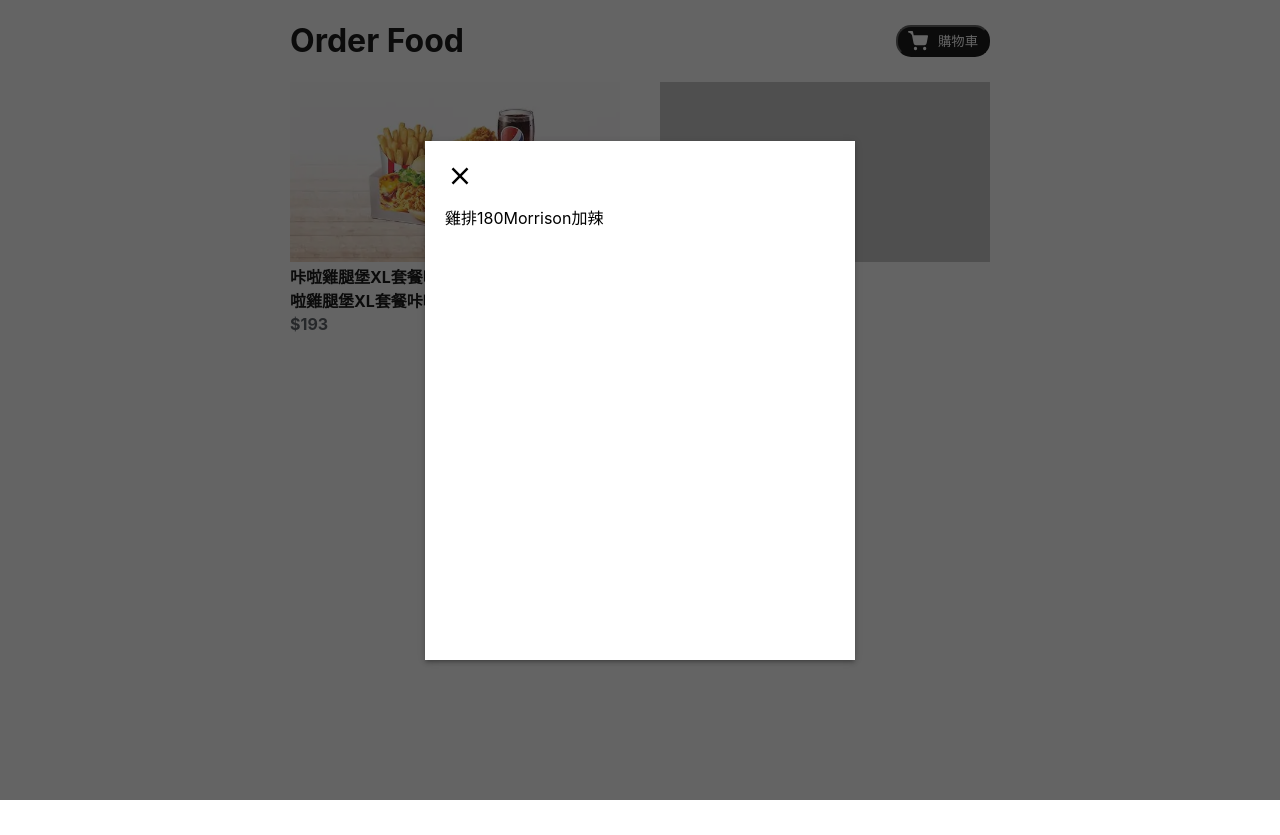
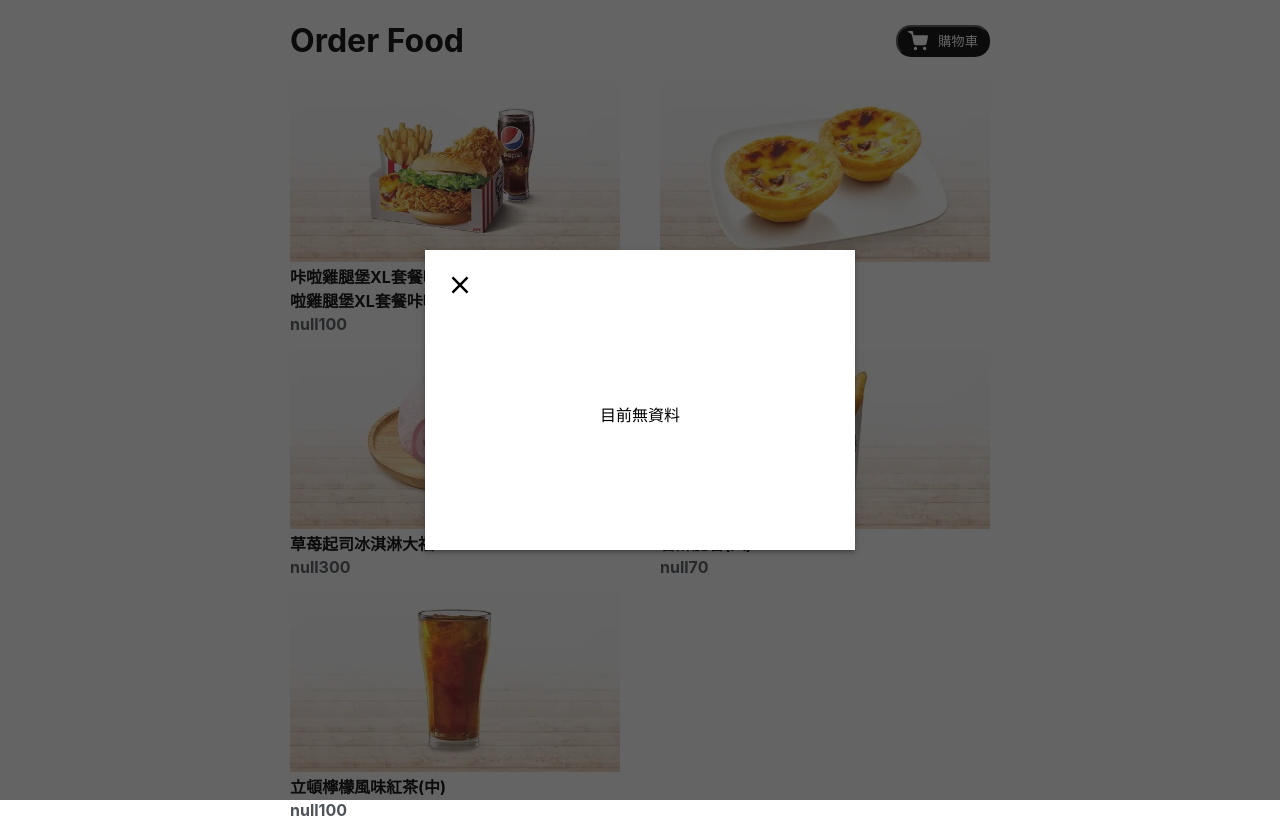
Before and after one commit to gracekrcx/orderfood, a React (Create React App) app: page / in a window 1280 px wide. Both pictures are taken after a click on the button "購物車". Before the commit the page ends 800 px from the top, so only its background shows below. Built offline with nearby package versions, Linux system fonts and the light colour scheme.

Commit message:
update logic

```diff
--- a/src/App.js
+++ b/src/App.js
@@ -3,27 +3,21 @@ import "./scss/App.scss";
 import Products from "./components/Products";
 import Header from "./components/Header";
 import { setLocalStorage } from "./utils/Utils";
+import StoreContextProvider from "./context/store";
 
 function App() {
   useEffect(() => {
-    const preData = [
-      {
-        name: "雞排",
-        price: 80,
-        quantity: 1,
-        notes: "加辣",
-        customer: "Morrison",
-      },
-    ];
-
-    setLocalStorage("order", preData);
+    const currency = "$";
+    setLocalStorage("currency", currency);
   }, []);
 
   return (
-    <div className="app">
-      <Header />
-      <Products />
-    </div>
+    <StoreContextProvider>
+      <div className="app">
+        <Header />
+        <Products />
+      </div>
+    </StoreContextProvider>
   );
 }
 
--- a/src/components/CreateAndEditOrder/index.js
+++ b/src/components/CreateAndEditOrder/index.js
@@ -1,9 +1,78 @@
 import { useState } from "react";
 import goBack from "../../images/goBack.svg";
-import { getLocalStorage, setLocalStorage } from "../../utils/Utils";
+import {
+  getLocalStorage,
+  setLocalStorage,
+  calculateTotalPrice,
+} from "../../utils/Utils";
+import { useStore } from "../../context/store";
 
 // showOrder : edit 時返回購物車
 // Q : 如果 showOrder 沒有傳 default 傳 NULL 對嗎?
+
+const QuantitySelect = ({ quantity, handleQuantity, isEdit }) => {
+  const number = Array.from({ length: 20 }, (_, i) => i + 1);
+  return (
+    <select className="select t20" value={quantity} onChange={handleQuantity}>
+      {isEdit && <option value="delete">移除</option>}
+      {number.map((i) => (
+        <option value={i} key={i}>
+          {i}
+        </option>
+      ))}
+    </select>
+  );
+};
+
+const Customer = ({ customer, handleInputChange }) => {
+  return (
+    <div className="mv10">
+      <label htmlFor="customer" className="db">
+        訂購人姓名
+      </label>
+      <input
+        type="text"
+        name="customer"
+        autoComplete="off"
+        value={customer}
+        onChange={handleInputChange}
+      />
+    </div>
+  );
+};
+
+const Notes = ({ notes, handleInputChange }) => {
+  return (
+    <div className="mv10">
+      <label htmlFor="notes" className="db">
+        商品備註
+      </label>
+      <textarea
+        name="notes"
+        rows="3"
+        className="notesArea"
+        defaultValue={notes}
+        onChange={handleInputChange}
+      />
+    </div>
+  );
+};
+
+const DeleteConfirm = ({ handleDeleteOrder, handleCancleDelete }) => {
+  return (
+    <div className="deleteAlert">
+      <span className="deleteText">確定刪除</span>
+      <div className="deleteButtonGroup">
+        <button className="deleteButton" onClick={handleDeleteOrder}>
+          確定
+        </button>
+        <button className="deleteButton" onClick={handleCancleDelete}>
+          取消
+        </button>
+      </div>
+    </div>
+  );
+};
 
 const CreateAndEditOrder = ({
   selectedData = null,
@@ -11,20 +80,30 @@ const CreateAndEditOrder = ({
   showOrder = null,
   onClose = null,
 }) => {
-  const currency = "$";
-  const { name, price } = selectedData;
+  const { setIsHaveOrder } = useStore();
+  const currency = getLocalStorage("currency");
+  const oldData = getLocalStorage("order") || [];
+  // selectedData
+  // 新增：name, price
+  // 修改：name, price, quantity, customer, notes, orderId
+  const { name, price, quantity = 1, customer = "", notes = "" } = selectedData;
   const [singleOrder, setSingleOrder] = useState({
     name: name,
     price: price,
-    quantity: 1,
-    notes: "",
-    customer: "",
+    quantity: quantity,
+    notes: notes,
+    customer: customer,
   });
+  const [isShowDeleteAlert, setIsShowDeleteAlert] = useState(false);
 
   const handleQuantity = (e) => {
+    if (e.target.value === "delete") {
+      setIsShowDeleteAlert(true);
+    } else {
       setSingleOrder((preData) => {
         return { ...preData, quantity: parseInt(e.target.value, 10) };
       });
+    }
   };
 
   const handleInputChange = (e) => {
@@ -33,63 +112,104 @@ const CreateAndEditOrder = ({
     });
   };
 
+  const updateOrderData = (data) => {
+    data.length > 0 ? setIsHaveOrder(true) : setIsHaveOrder(false);
+    setLocalStorage("order", data);
+    calculateTotalPrice(data);
+  };
+
   const handleAddOrder = () => {
-    const oldData = getLocalStorage("order");
-    const newData = [...oldData, singleOrder];
-    setLocalStorage("order", newData);
+    const orderId = Date.now();
+    const newOrder = { ...singleOrder, orderId };
+    const newData = [...oldData, newOrder];
+    updateOrderData(newData);
     onClose();
+  };
+
+  const handleEditOrder = () => {
+    const orderId = selectedData.orderId;
+    // const index = oldData.findIndex((item) => {
+    //   return item.orderId === orderId;
+    // });
+    const updateData = oldData.map((item) => {
+      if (item.orderId === orderId) {
+        return { ...singleOrder, orderId };
+      }
+      return item;
+    });
+    updateOrderData(updateData);
+    showOrder();
+  };
+
+  const handleDeleteOrder = () => {
+    const orderId = selectedData.orderId;
+    const updateData = oldData.filter((item) => {
+      return item.orderId !== orderId;
+    });
+    updateOrderData(updateData);
+    showOrder();
+  };
+
+  const handleCancleDelete = () => {
+    setIsShowDeleteAlert(false);
   };
 
   return (
     <div>
       {isEdit ? (
         <>
+          {isShowDeleteAlert && (
+            <DeleteConfirm
+              handleDeleteOrder={handleDeleteOrder}
+              handleCancleDelete={handleCancleDelete}
+            />
+          )}
           <img
-            className="w30 ml8"
+            className="w30 ml8 cursor"
             src={goBack}
             alt="goBack"
             onClick={showOrder}
           />
-          <span>修改修改修改修改修改</span>
+          <div>
+            <h1 className="single-ellipsis">{name}</h1>
+            <QuantitySelect
+              quantity={singleOrder.quantity}
+              handleQuantity={handleQuantity}
+              isEdit={isEdit}
+            />
+            <Customer
+              customer={singleOrder.customer}
+              handleInputChange={handleInputChange}
+            />
+            <Notes
+              notes={singleOrder.notes}
+              handleInputChange={handleInputChange}
+            />
+            <button className="addProduct" onClick={handleEditOrder}>
+              修改
+            </button>
+          </div>
         </>
       ) : (
         <div>
           <h1 className="single-ellipsis">{name}</h1>
-          <select className="select t20" onChange={handleQuantity}>
-            <option value="1">1</option>
-            <option value="2">2</option>
-            <option value="3">3</option>
-            <option value="55">55</option>
-          </select>
-          <div className="mv10">
-            <label htmlFor="customer" className="db">
-              訂購人姓名
-            </label>
-            <input
-              type="text"
-              name="customer"
-              autoComplete="off"
-              onChange={handleInputChange}
+          <QuantitySelect
+            quantity={singleOrder.quantity}
+            handleQuantity={handleQuantity}
           />
-          </div>
-          <div className="mv10">
-            <label htmlFor="notes" className="db">
-              商品備註
-            </label>
-            <textarea
-              name="notes"
-              rows="3"
-              className="wp90"
-              onChange={handleInputChange}
+          <Customer
+            customer={singleOrder.customer}
+            handleInputChange={handleInputChange}
           />
-          </div>
-          <div>
+          <Notes
+            notes={singleOrder.notes}
+            handleInputChange={handleInputChange}
+          />
           <button className="addProduct" onClick={handleAddOrder}>
             {`新增${singleOrder.quantity}項商品至訂單 • ${currency}${
               price * singleOrder.quantity
             }`}
           </button>
-          </div>
         </div>
       )}
     </div>
--- a/src/components/Header/index.js
+++ b/src/components/Header/index.js
@@ -2,9 +2,15 @@ import { useState } from "react";
 import logo from "../../images/shopping-cart.svg";
 import CustomPopup from "../CustomPopup";
 import ShoppingCard from "../ShoppingCard";
+import { useStore } from "../../context/store";
+
+const HaveOrderIcon = () => {
+  return <div className="haveOrderIcon" />;
+};
 
 const Header = () => {
   const [isPopUp, setIsPopUp] = useState(false);
+  const { isHaveOrder } = useStore();
 
   const togglePopUp = () => {
     setIsPopUp(!isPopUp);
@@ -21,6 +27,7 @@ const Header = () => {
         <h1>Order Food</h1>
         <button className="btn" onClick={togglePopUp}>
           <img className="shoppingLogo" src={logo} alt="shopping" />
+          {isHaveOrder && <HaveOrderIcon />}
           <span className="ml10">購物車</span>
         </button>
       </header>
--- a/src/components/Products/index.js
+++ b/src/components/Products/index.js
@@ -3,26 +3,10 @@ import imagePlaceholder from "../../images/empty.jpg";
 import { getLocalStorage } from "../../utils/Utils";
 import CustomPopup from "../CustomPopup";
 import CreateAndEditOrder from "../CreateAndEditOrder";
-
-const list = [
-  {
-    id: 1,
-    name: "咔啦雞腿堡XL套餐咔啦雞腿堡XL套餐咔啦雞腿堡XL套餐咔啦雞腿堡XL套餐咔啦雞腿堡XL套餐咔啦雞腿堡XL套餐咔啦雞腿堡XL套餐咔啦雞腿堡XL套餐",
-    price: 193,
-    imageWebp: "/images/kfc/webp/01.webp",
-    imagejpg: "/images/kfc/jpg/01.jpeg",
-  },
-  {
-    id: 2,
-    name: "咔啦雞腿堡XL",
-    price: 120,
-    imageWebp: null,
-    imagejpg: null,
-  },
-];
+import { productList } from "../../utils/common";
 
 function Product() {
-  const currency = "$";
+  const currency = getLocalStorage("currency");
   const [isPopUp, setIsPopUp] = useState(false);
   const [selectedData, setSelectedData] = useState(null);
 
@@ -31,8 +15,7 @@ function Product() {
   };
 
   const handleProductClick = (id) => {
-    console.log("------> 商品 id", id);
-    const data = list.find((item) => item.id === id);
+    const data = productList.find((item) => item.id === id);
     setSelectedData(data);
     setIsPopUp(!isPopUp);
   };
@@ -48,11 +31,11 @@ function Product() {
         </CustomPopup>
       )}
       <div className="container">
-        {list.map((item) => {
+        {productList.map((item) => {
           const { id, name, price, imageWebp, imagejpg } = item;
           return (
             <div
-              className="card"
+              className="card mb15"
               key={name}
               onClick={() => handleProductClick(id)}
             >
--- a/src/components/ShoppingCard/index.js
+++ b/src/components/ShoppingCard/index.js
@@ -1,12 +1,27 @@
 import { useState } from "react";
 import closs from "../../images/close.svg";
 import CreateAndEditOrder from "../CreateAndEditOrder";
-import { getLocalStorage } from "../../utils/Utils";
+import { getLocalStorage, setLocalStorage } from "../../utils/Utils";
+import { useStore } from "../../context/store";
+
+const CloseIcon = ({ onClose }) => {
+  return (
+    <img className="w30 cursor" src={closs} alt="closs" onClick={onClose} />
+  );
+};
 
 const ShoppingCard = ({ onClose }) => {
+  const { setIsHaveOrder } = useStore();
+  const currency = getLocalStorage("currency");
+  const totalPrice = getLocalStorage("totalPrice");
+  const data = getLocalStorage("order");
   const [isShowOrder, setIsShowOrder] = useState(true);
+  const [success, setSuccess] = useState(false);
+  const [editData, setEditData] = useState(null);
 
-  const edit = () => {
+  const edit = (orderId) => {
+    const result = data.find((item) => item.orderId === orderId);
+    setEditData(result);
     setIsShowOrder(false);
   };
 
@@ -14,31 +29,87 @@ const ShoppingCard = ({ onClose }) => {
     setIsShowOrder(true);
   };
 
-  const data = getLocalStorage("order");
+  const handleFinisheOrder = () => {
+    setSuccess(true);
+    setLocalStorage("order", []);
+    setIsHaveOrder(false);
+    setTimeout(() => {
+      onClose();
+    }, 2000);
+  };
+
+  if (success) {
+    return (
+      <div>
+        <CloseIcon onClose={onClose} />
+        <div className="successContent">
+          <span className="successText">訂單已送出</span>
+          <span className="successText">2 秒後關閉</span>
+        </div>
+      </div>
+    );
+  }
+
+  if (!data || data.length === 0) {
+    return (
+      <div>
+        <CloseIcon onClose={onClose} />
+        <div className="empty fc">
+          <span>目前無資料</span>
+        </div>
+      </div>
+    );
+  }
 
   return (
     <div>
       {isShowOrder ? (
         <div>
-          <img className="w30" src={closs} alt="closs" onClick={onClose} />
-          {/* <span onClick={edit}>see detail</span> */}
+          <CloseIcon onClose={onClose} />
           <div className="content">
             {data.map((item, index) => {
               return (
-                <div className="detail" key={index}>
-                  <span className="item single-ellipsis">{item.name}</span>
-                  <span className="item">{item.quantity}</span>
-                  <span className="item">{item.price}</span>
-                  <span className="item">{item.customer}</span>
-                  <span className="item single-ellipsis">{item.notes}</span>
+                <div className="orderDetail" key={index}>
+                  <button className="edit" onClick={() => edit(item.orderId)}>
+                    編輯
+                  </button>
+                  <div className="orderDescription">
+                    <div className="fs w100">
+                      {item.customer && (
+                        <span className="customer single-ellipsis p5">
+                          {`${item.customer} /`}
+                        </span>
+                      )}
+                      <span className="name single-ellipsis p5">
+                        {item.name}
+                      </span>
+                    </div>
+                    <div className="fs w100">
+                      <span className="p5">{`${item.quantity}份`}</span>
+                      <span className="p5">{`${currency}${
+                        item.price * item.quantity
+                      }`}</span>
+                      <span className="notes single-ellipsis p5">
+                        {item.notes}
+                      </span>
+                    </div>
+                  </div>
                 </div>
               );
             })}
           </div>
+          <button className="addProduct" onClick={handleFinisheOrder}>
+            送出定單 總價 {`${currency}${totalPrice}`}
+          </button>
         </div>
       ) : (
         <div>
-          <CreateAndEditOrder showOrder={showOrder} isEdit onClose />
+          <CreateAndEditOrder
+            showOrder={showOrder}
+            isEdit
+            onClose
+            selectedData={editData}
+          />
         </div>
       )}
     </div>
--- /dev/null
+++ b/src/context/store.js
@@ -0,0 +1,26 @@
+import { useContext, createContext, useState } from "react";
+
+const StoreContext = createContext({});
+
+// custom hook
+export const useStore = () => {
+  return useContext(StoreContext);
+};
+
+const StoreContextProvider = ({ children }) => {
+  const [isHaveOrder, setIsHaveOrder] = useState(false);
+
+  return (
+    <StoreContext.Provider
+      value={{
+        isHaveOrder,
+        setIsHaveOrder,
+      }}
+    >
+      {children}
+    </StoreContext.Provider>
+  );
+};
+
+export const StoreContextConsumer = StoreContext.Consumer;
+export default StoreContextProvider;
--- a/src/scss/Common.scss
+++ b/src/scss/Common.scss
@@ -59,6 +59,10 @@
   display: block;
 }
 
+.cursor {
+  cursor: pointer;
+}
+
 .fb {
   display: flex;
   flex-direction: row;
--- a/src/utils/Utils.js
+++ b/src/utils/Utils.js
@@ -1,5 +1,4 @@
 export function setLocalStorage(item, value) {
-  console.log("Set");
   localStorage.setItem(item, JSON.stringify(value));
 }
 
@@ -7,3 +6,10 @@ export function getLocalStorage(item) {
   const data = JSON.parse(localStorage.getItem(item));
   return data;
 }
+
+export function calculateTotalPrice(data) {
+  const price = data.reduce((acc, cur) => {
+    return cur.quantity * cur.price + acc;
+  }, 0);
+  setLocalStorage("totalPrice", price);
+}
--- /dev/null
+++ b/src/utils/common.js
@@ -0,0 +1,37 @@
+export const productList = [
+  {
+    id: 1,
+    name: "咔啦雞腿堡XL套餐咔啦雞腿堡XL套餐咔啦雞腿堡XL套餐咔啦雞腿堡XL套餐咔啦雞腿堡XL套餐咔啦雞腿堡XL套餐咔啦雞腿堡XL套餐咔啦雞腿堡XL套餐",
+    price: 100,
+    imageWebp: "/images/kfc/webp/01.webp",
+    imagejpg: "/images/kfc/jpg/01.jpeg",
+  },
+  {
+    id: 2,
+    name: "原味蛋撻2顆",
+    price: 200,
+    imageWebp: "/images/kfc/webp/02.webp",
+    imagejpg: "/images/kfc/jpg/02.jpeg",
+  },
+  {
+    id: 3,
+    name: "草苺起司冰淇淋大福",
+    price: 300,
+    imageWebp: "/images/kfc/webp/03.webp",
+    imagejpg: "/images/kfc/jpg/03.jpeg",
+  },
+  {
+    id: 4,
+    name: "香酥脆薯(大)  ",
+    price: 70,
+    imageWebp: "/images/kfc/webp/04.webp",
+    imagejpg: "/images/kfc/jpg/04.jpeg",
+  },
+  {
+    id: 5,
+    name: "立頓檸檬風味紅茶(中) ",
+    price: 100,
+    imageWebp: "/images/kfc/webp/05.webp",
+    imagejpg: "/images/kfc/jpg/05.jpeg",
+  },
+];
```
Lines whose indentation alone changed are shown as unchanged.
